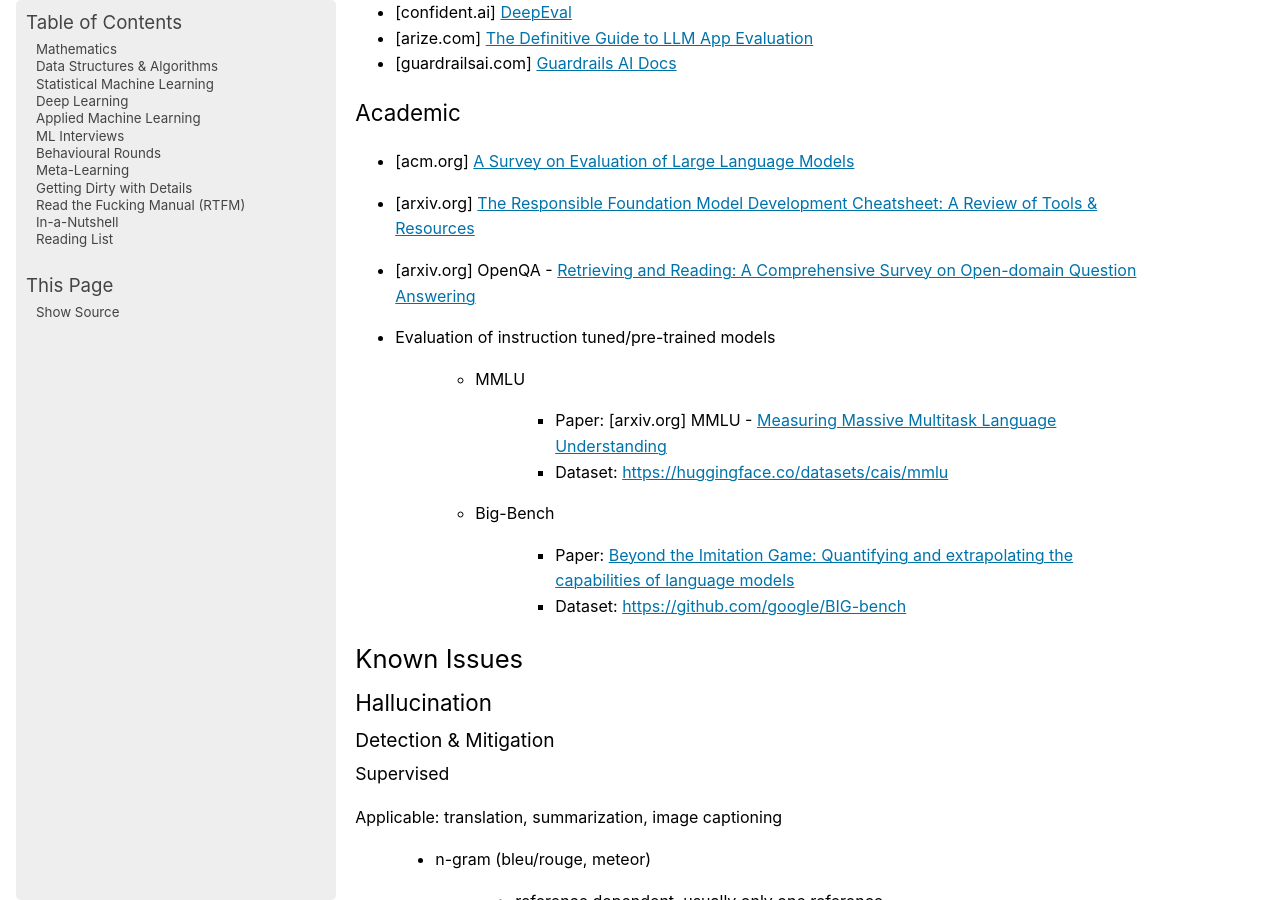
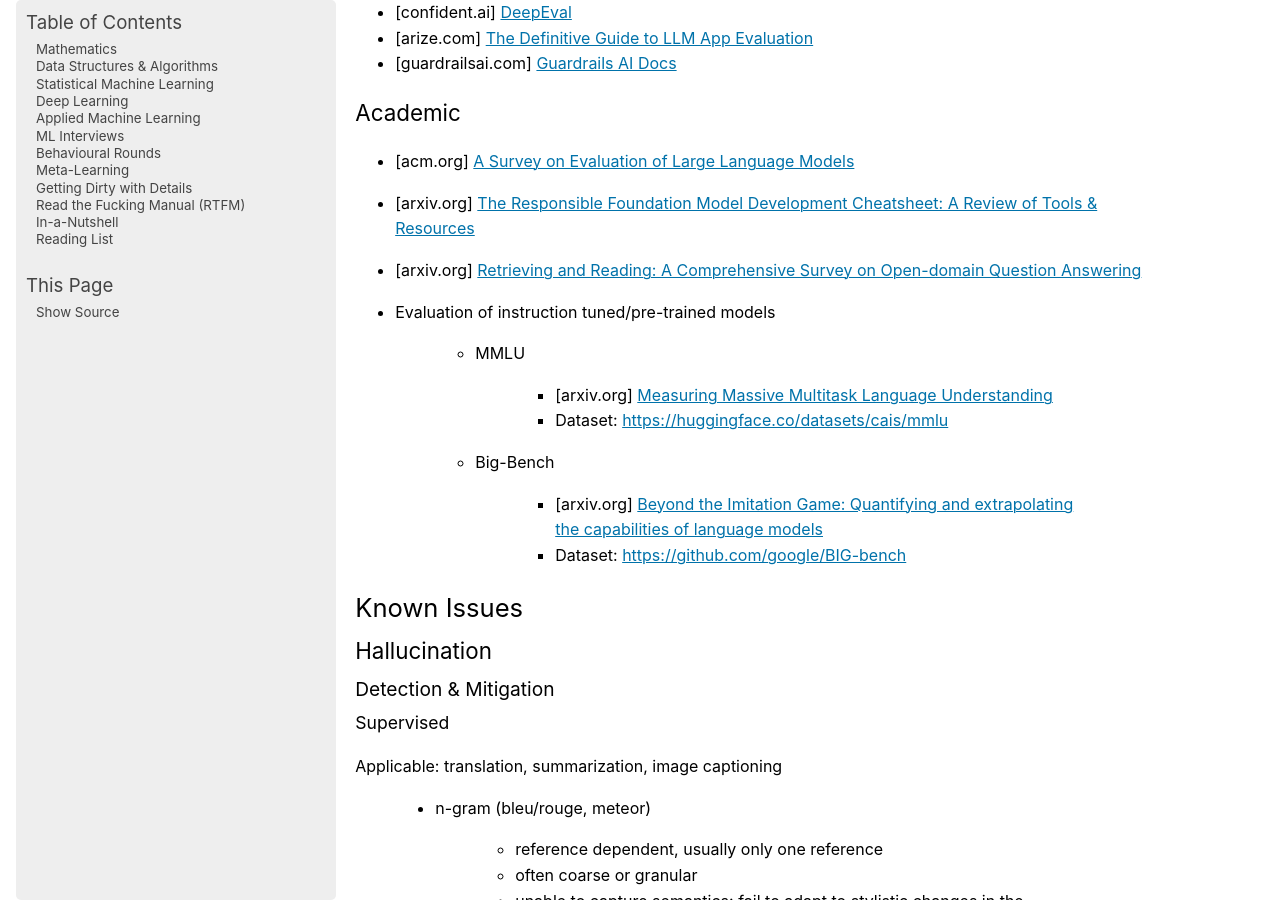
Before and after one commit to uselesstechjunks/leetcode, a Sphinx documentation site: the page built from docs/source/applied/methods/llm.rst, in a window 1280 px wide and 900 px high, scrolled down 1018 px. Built offline with Sphinx 7.4.7, drawn with Linux system fonts in a browser that asks for light colours; pages that are not in the unit, such as notebooks, are missing from menus.

Commit message:
Update llm.rst

```diff
--- a/docs/source/applied/methods/llm.rst
+++ b/docs/source/applied/methods/llm.rst
@@ -23,16 +23,16 @@ Academic
 =========================================================================================
 * [acm.org] `A Survey on Evaluation of Large Language Models <https://dl.acm.org/doi/pdf/10.1145/3641289>`_
 * [arxiv.org] `The Responsible Foundation Model Development Cheatsheet: A Review of Tools & Resources <https://arxiv.org/abs/2406.16746>`_
-* [arxiv.org] OpenQA - `Retrieving and Reading: A Comprehensive Survey on Open-domain Question Answering <https://arxiv.org/pdf/2101.00774>`_
+* [arxiv.org] `Retrieving and Reading: A Comprehensive Survey on Open-domain Question Answering <https://arxiv.org/pdf/2101.00774>`_
 * Evaluation of instruction tuned/pre-trained models
 
 	* MMLU
 
-		* Paper: [arxiv.org] MMLU - `Measuring Massive Multitask Language Understanding <https://arxiv.org/pdf/2009.03300>`_
+		* [arxiv.org] `Measuring Massive Multitask Language Understanding <https://arxiv.org/pdf/2009.03300>`_
 		* Dataset: https://huggingface.co/datasets/cais/mmlu
 	* Big-Bench
 
-		* Paper: `Beyond the Imitation Game: Quantifying and extrapolating the capabilities of language models <https://arxiv.org/pdf/2206.04615>`_
+		* [arxiv.org] `Beyond the Imitation Game: Quantifying and extrapolating the capabilities of language models <https://arxiv.org/pdf/2206.04615>`_
 		* Dataset: https://github.com/google/BIG-bench
 
 *****************************************************************************************
```
